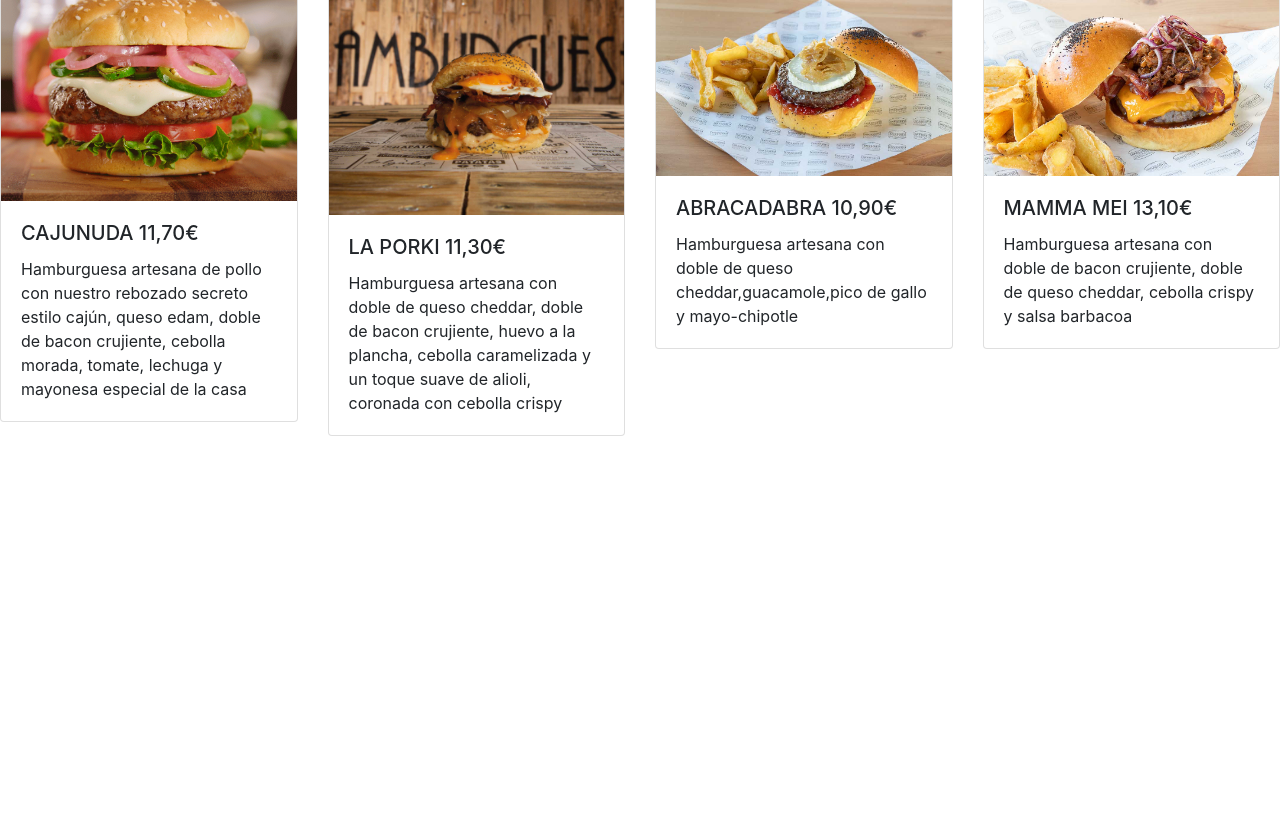
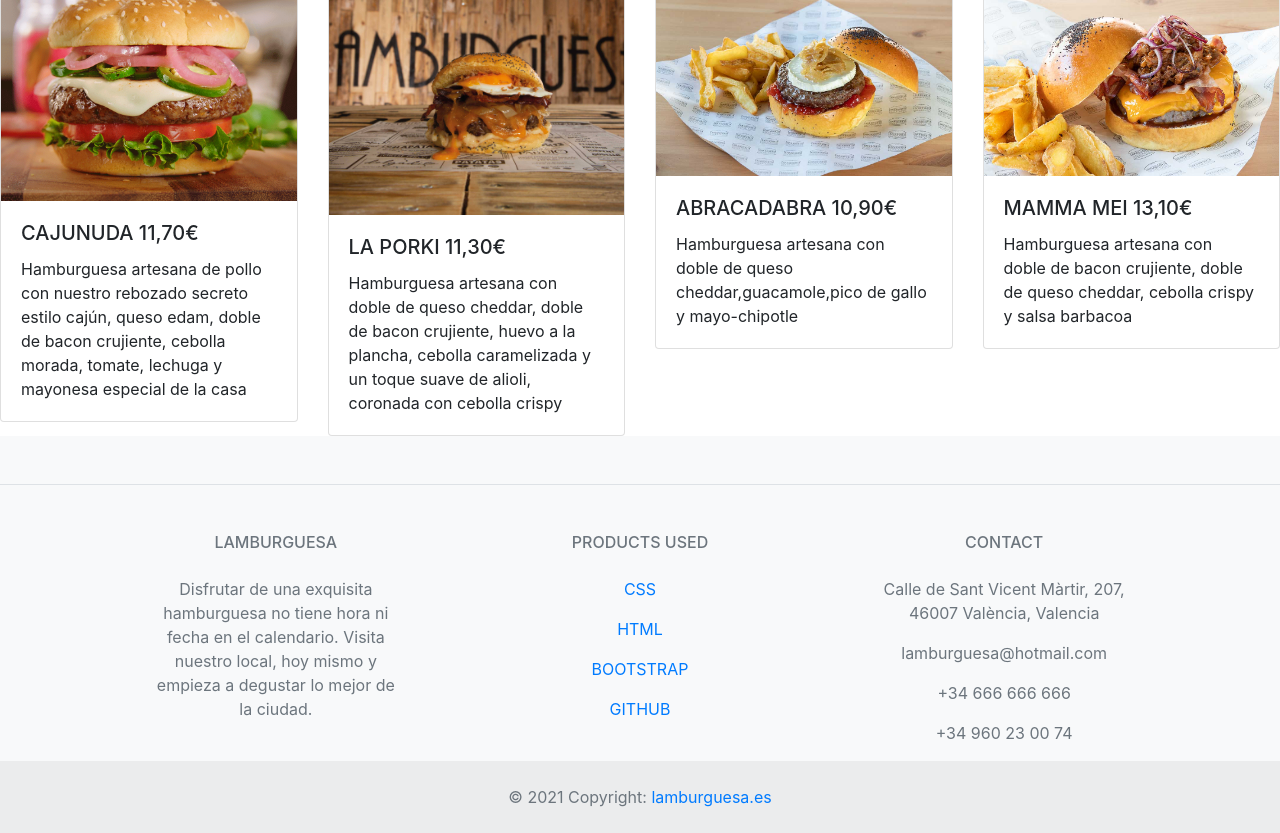
Before and after one commit to XNycX/ProyectoBootstrap, a plain HTML site: page menu.html in a window 1280 px wide. Shown: the part 102-935 px from the top of the page. Before the commit the page ends 800 px from the top, so only its background shows below. Drawn offline with nearby package versions, Linux system fonts and the light colour scheme.

Commit message:
Footer added to menu

```diff
--- a/menu.html
+++ b/menu.html
@@ -67,7 +67,81 @@
       </div>
     </div>
   </div>
-
+  <!-- Footer -->
+  <footer class="text-center text-lg-start bg-light text-muted">
+    <section class="d-flex justify-content-center justify-content-lg-between p-4 border-bottom">
+        <div class="me-5 d-none d-lg-block">
+        </div>
+        <div>
+        </div>
+        <!-- Right -->
+    </section>
+    <!-- Section: Links  -->
+    <section class="">
+        <div class="container text-center text-md-start mt-5">
+            <!-- Grid row -->
+            <div class="row mt-3">
+                <!-- Grid column -->
+                <div class="col-md-3 col-lg-4 col-xl-3 mx-auto mb-4">
+                    <!-- Content -->
+                    <h6 class="text-uppercase fw-bold mb-4">
+                        <i class="fas fa-gem me-3"></i>LAMBURGUESA
+                    </h6>
+                    <p>
+                        Disfrutar de una exquisita hamburguesa no tiene hora ni fecha en el calendario. Visita
+                        nuestro local, hoy mismo y empieza a degustar lo mejor de la ciudad.
+                    </p>
+                </div>
+                <!-- Grid column -->
+                <div class="col-md-2 col-lg-2 col-xl-2 mx-auto mb-4">
+                    <!-- Links -->
+                    <h6 class="text-uppercase fw-bold mb-4">
+                        Products used
+                    </h6>
+                    <p>
+                        <a href="https://www.w3schools.com/css/" target="_blank" class="text-reset">CSS</a>
+                    </p>
+                    <p>
+                        <a href="https://www.w3schools.com/html/default.asp" target="_blank"
+                            class="text-reset">HTML</a>
+                    </p>
+                    <p>
+                        <a href="https://geekshubsacademy.com/cursos/bootstrap" target="_blank"
+                            class="text-reset">BOOTSTRAP</a>
+                    </p>
+                    <p>
+                        <a href="https://geekshubsacademy.com/cursos/github" target="_blank"
+                            class="text-reset">GITHUB</a>
+                    </p>
+                </div>
+                <!-- Grid column -->
+                <div class="col-md-4 col-lg-3 col-xl-3 mx-auto mb-md-0 mb-4">
+                    <!-- Links -->
+                    <h6 class="text-uppercase fw-bold mb-4">
+                        Contact
+                    </h6>
+                    <p><i class="fas fa-home me-3"></i>Calle de Sant Vicent Màrtir, 207, 46007 València, Valencia
+                    </p>
+                    <p>
+                        <i class="fas fa-envelope me-3"></i>
+                        lamburguesa@hotmail.com
+                    </p>
+                    <p><i class="fas fa-phone me-3"></i> +34 666 666 666</p>
+                    <p><i class="fas fa-print me-3"></i> +34 960 23 00 74</p>
+                </div>
+                <!-- Grid column -->
+            </div>
+            <!-- Grid row -->
+        </div>
+    </section>
+    <!-- Copyright -->
+    <div class="text-center p-4" style="background-color: rgba(0, 0, 0, 0.05);">
+        © 2021 Copyright:
+        <a class="text-reset fw-bold" href="lamburguesa.es">lamburguesa.es</a>
+    </div>
+    <!-- Copyright -->
+</footer>
+<!-- Footer -->
 </body>
 
 </html>
```
